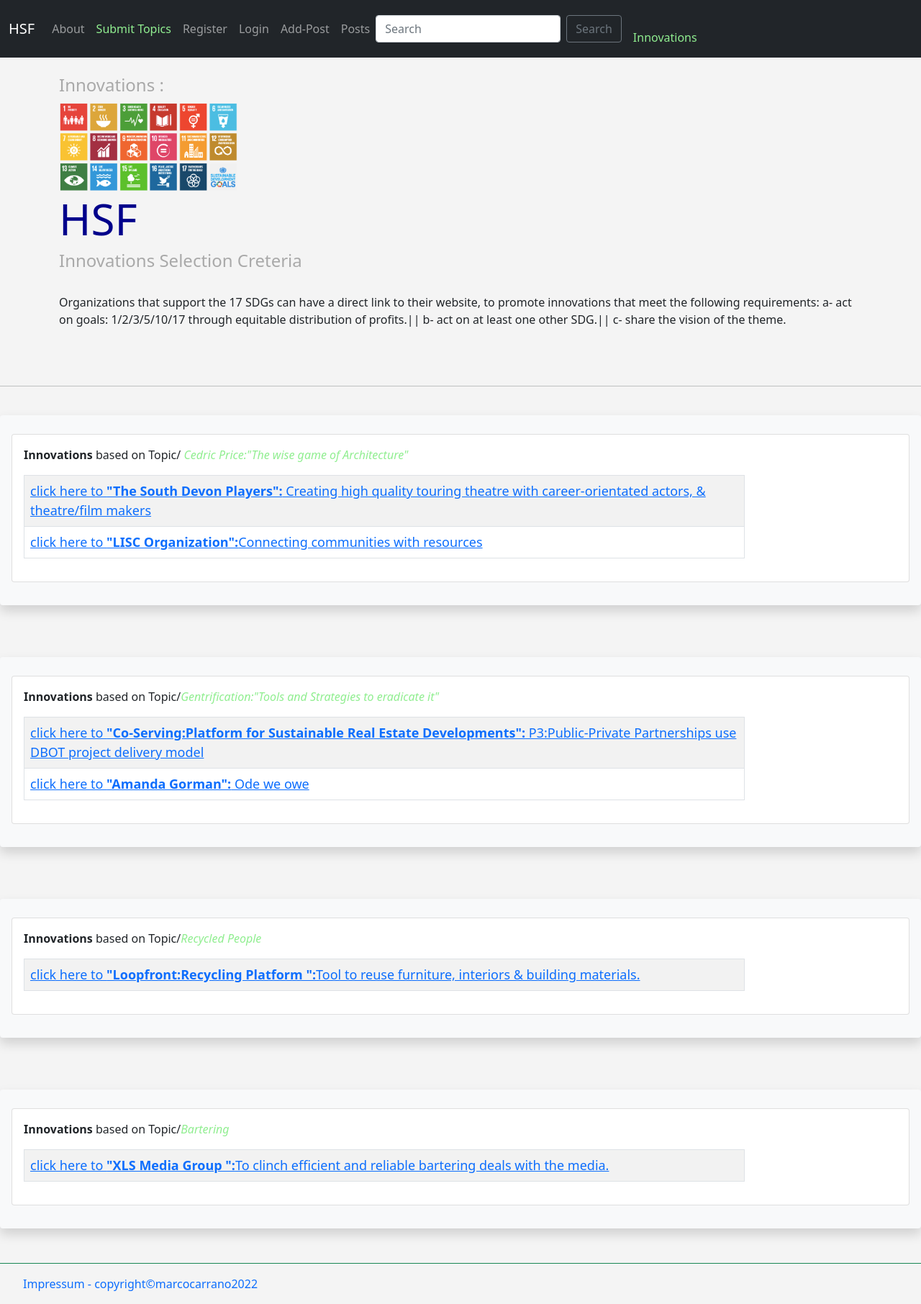
After one commit to marco872/hsf, a Flask app: page /products in a window 1280 px wide. The commit adds this page. Shown: the whole page at 72% size. Run offline with Flask 2, Linux system fonts and the light colour scheme; some libraries are stand-ins or nearby versions.

Commit message:
final setting

```diff
--- a/app.py
+++ b/app.py
@@ -20,6 +20,7 @@
 #from flaskext.mysql import MySQL
 
 app = Flask(__name__)
+#app.run(use_reloader=True)
 #app.config["DEBUG"] = True
 #mysql = MySQL()
 #app.config['MYSQL_DATABASE_USER'] = 'marco873'
@@ -205,6 +206,16 @@
 	return render_template("about.html")
 
 #+++++++++++++++++++++++++++++++++++++++++++++++++++++++++++++++++++++++++++++
+@app.route('/impressum')
+def impressum():
+	return render_template("impressum.html")
+
+#+++++++++++++++++++++++++++++++++++++++++++++++++++++++++++++++++++++++++++++
+@app.route('/products')
+def products():
+	return render_template("products.html")
+
+#+++++++++++++++++++++++++++++++++++++++++++++++++++++++++++++++++++++++++++++
 #STEP-3:
 @app.route('/viewer/add', methods=['GET','POST'])
 def add_viewer():
@@ -282,13 +293,14 @@
 	return render_template("add_post.html", form=form)
 #++++++++++++++++++++++++++++++++++++++++++++++++++++++++++++++++++++++++++++++++++
 @app.route('/posts')
-@ login_required
+#@ login_required
 def posts():
 	posts = Posts.query.order_by(Posts.date_posted)
 	return render_template("posts.html", posts=posts)
 #+++++++++++++++++++++++++++++++++++++++++++++++++++++++++++++++++++++++++++++++++++
+
 @app.route('/posts/<int:id>')
-@ login_required
+#@ login_required
 def post(id):
 	post = Posts.query.get_or_404(id)
 	return render_template('post.html', post=post)
--- a/templates/about.html
+++ b/templates/about.html
@@ -10,11 +10,11 @@
 	<br/>
 	<hr/><br/>
 	<u><h5> Who We Are:</h5></u>
-	<p> We are ordinary people, those who believe in UNESCO's 17 Sustainable Development Goals to improve their lives. We advocate holistic action to challenge current social inequality, climate change and poverty. We want to build a greener and more just world to give back to our planet what we have unfairly taken from it over the past hundred years.</p>
+	<p> We are ordinary people,  who believe that UNESCO's 17 Sustainable Development Goals will improve our lives. We advocate holistic action to challenge current social inequality, climate change and poverty. We want to build a greener and more just world to give back to our planet what we have unfairly taken from it over the past hundred years.</p>
 	<br/><br/>
 	<hr/><br/>
 	<u><h5> What do we do:</h5></u>
-	<p>Is a global change in our lifestyle too innovative a topic to discuss? Perhaps for some it is, but they are the ones who consider it unproductive, not us. Most of us know that imagining more produces positive results. As a result, new companies with 360-degree sustainable innovative programs are the ones that win in the marketplace. Consequently, it is the more conservative business approaches that need to be transformed, and <strong><em>this open source platform aims to introduce these emerging holistic concepts.</em></strong></p>
+	<p>Is a global change in our lifestyle too abstract a topic to discuss?. Most of us know that imagining better human behavior toward nature produces positive results. In fact, companies with well-rounded sustainable programs are the ones that win in the marketplace. Consequently, it is the more conservative corporate approaches that need to be transformed.  This open-source platform aims to introduce  emerging holistic concepts and innovations.</p>
 	<br/><br/>
 	<hr/><br/>
 
--- a/templates/add_viewer.html
+++ b/templates/add_viewer.html
@@ -18,16 +18,17 @@
 {% if name  %}
 	<h1>Viewer Added!</h1>
 	<br/><br/><br/>
+
 	<table class="table table-hover table-bordered table-striped">
 	{% for our_viewer in our_viewers %}
 		<tr>
 		<td>{{ our_viewer.id }}.<a href="{{ url_for('update', id=our_viewer.id)}}">
 		{{ our_viewer.name }}</a>-{{ our_viewer.profession }}-{{ our_viewer.email }}-
-		<a href="{{ url_for('delete', id=our_viewer.id)}}">Delete</a>
 		</tr>
 	{% endfor %}
 </table>
 {% else %}
+
 	<h1>Viewer List:</h1>
 	<br/>
 <div class="shadow p-3 mb-5 bg-light rounded ">
@@ -68,6 +69,7 @@
 		{{ form.submit(
 		class="btn btn-secondary") }}
 	</form>
+
 </div>
 <br/><br/>
 
--- a/templates/base.html
+++ b/templates/base.html
@@ -28,6 +28,7 @@
     <!-- Optional JavaScript; choose one of the two! -->
 
     <!-- Option 1: Bootstrap Bundle with Popper -->
+
     <script src="https://cdn.jsdelivr.net/npm/bootstrap@5.1.0/dist/js/bootstrap.bundle.min.js" integrity="sha384-U1DAWAznBHeqEIlVSCgzq+c9gqGAJn5c/t99JyeKa9xxaYpSvHU5awsuZVVFIhvj" crossorigin="anonymous"></script>
 
     <!-- Option 2: Separate Popper and Bootstrap JS -->
@@ -36,4 +37,6 @@
     <script src="https://cdn.jsdelivr.net/npm/bootstrap@5.1.0/dist/js/bootstrap.min.js" integrity="sha384-cn7l7gDp0eyniUwwAZgrzD06kc/tftFf19TOAs2zVinnD/C7E91j9yyk5//jjpt/" crossorigin="anonymous"></script>
     -->
   </body>
+
+  <div class="card-footer bg-transparent border-success"><a class="nav-link" href="{{ url_for('impressum')}}">Impressum - copyright&copy;marcocarrano2022</a></div>
 </html>
--- a/templates/navbar.html
+++ b/templates/navbar.html
@@ -1,7 +1,7 @@
 <nav class="navbar navbar-expand-lg navbar-dark bg-dark">
   <div class = "container-fluid">
     <a class="navbar-brand" href="{{ url_for('index') }}">HSF</a>
-    <button class="navbar-toggler" type="button" data-toggle="collapse" data-target="#navbarSupportedContent" aria-controls="navbarSupportedContent" aria-expanded="false" aria-label="Toggle navigation">
+    <button class="navbar-toggler" type="button" data-bs-toggle="collapse" data-bs-target="#navbarSupportedContent" aria-controls="navbarSupportedContent" aria-expanded="false" aria-label="Toggle navigation">
       <span class="navbar-toggler-icon"></span>
     </button>
 
@@ -11,7 +11,7 @@
               <a class="nav-link" href="{{ url_for('about')}}">About</a>
           </li>
         <li class="nav-item">
-              <a class="nav-link" href="{{ url_for('topic')}}">Topic</a>
+              <a class="nav-link" href="{{ url_for('topic')}}"style="color:lightgreen">Submit Topics</a>
           </li>
 
 
@@ -53,6 +53,12 @@
         <input class="form-control me-2" type="search" placeholder="Search" aria-label="Search", name="searched">
         <button class="btn btn-outline-secondary" type="submit">Search</button>
       </form>
+
+
+
+      <li class="nav-item">
+            <a class="nav-link" href="{{ url_for('products')}}" style="color:lightgreen">Innovations</a>
+          </li>
     </div>
   </div>
 </nav>
--- /dev/null
+++ b/templates/products.html
@@ -0,0 +1,113 @@
+{% extends 'base.html' %}
+
+{% block content %}
+	<div class="container-xl"></div>
+
+	<h4 style="color: darkgrey"> Innovations :</h4>
+			<img src="{{ url_for('static', filename='images/sdg.png') }}" width="250" align="center">
+			<h1>HSF</h1>
+	<h4 style="color: darkgrey"> Innovations Selection Creteria </h4>
+	<br/>
+	<p> Organizations that support the 17 SDGs can have a direct link to their website, to promote innovations that meet the following requirements:
+a- act on goals: 1/2/3/5/10/17 through equitable distribution of profits.||
+b- act on at least one other SDG.||
+c- share the vision of the theme.</p>
+	<br/><br/>
+
+
+
+</div>
+<hr/><br/>
+<div class="shadow p-3 mb-5 bg-light rounded ">
+<div class="card mb-3" style="margin-top:10px">
+	<div class="row no-gutters">
+
+		<div class="col-md-10">
+			<div class="card-body" >
+				<table class="table table-hover table-bordered table-striped">
+					<p class="card-text" >
+					 <strong>Innovations</strong> based on Topic/<em style="color: lightgreen"> Cedric Price:"The wise game of Architecture"</em></p>
+						<tr>
+							<td><a href="https://www.southdevonplayers.com/"style="font-size:large;"
+              					>click here to <strong>"The South Devon Players":</strong> Creating high quality touring theatre with career-orientated actors, & theatre/film makers</a>
+						</tr>
+						<tr>
+							<td><a href="https://www.lisc.org/"style="font-size:large;"
+              					>click here to <strong>"LISC Organization":</strong>Connecting communities with resources </a>
+						</tr>
+				</table>
+			</div>
+		</div>
+	</div>
+</div>
+</div>
+<br/>
+
+<div class="shadow p-3 mb-5 bg-light rounded ">
+<div class="card mb-3" style="margin-top:10px">
+	<div class="row no-gutters">
+
+		<div class="col-md-10">
+			<div class="card-body" >
+				<table class="table table-hover table-bordered table-striped">
+					<p class="card-text" >
+					 <strong>Innovations</strong> based on Topic/<em style="color: lightgreen">Gentrification:"Tools and Strategies to eradicate it"</em></p>
+						<tr>
+							<td><a href="https://co-serving.herokuapp.com/"style="font-size:large;"
+              					>click here to <strong>"Co-Serving:Platform for Sustainable Real Estate Developments":</strong> P3:Public-Private Partnerships use DBOT project delivery model</a>
+						</tr>
+						<tr>
+							<td><a href="https://www.newslooks.com/amanda-gorman-un-poem-an-ode-we-owe/"style="font-size:large;"
+              					>click here to <strong>"Amanda Gorman":</strong> Ode we owe</a>
+						</tr>
+				</table>
+			</div>
+		</div>
+	</div>
+</div>
+</div>
+<br/>
+<div class="shadow p-3 mb-5 bg-light rounded ">
+<div class="card mb-3" style="margin-top:10px">
+	<div class="row no-gutters">
+
+		<div class="col-md-10">
+			<div class="card-body" >
+				<table class="table table-hover table-bordered table-striped">
+					<p class="card-text" >
+					 <strong>Innovations</strong> based on Topic/<em style="color: lightgreen">Recycled People</em></p>
+						<tr>
+							<td><a href="https://www.loopfront.com/"style="font-size:large;"
+              					>click here to <strong>"Loopfront:Recycling Platform ":</strong>Tool to reuse furniture, interiors & building materials.</a>
+						</tr>
+
+				</table>
+			</div>
+		</div>
+	</div>
+</div>
+</div>
+<br/>
+<div class="shadow p-3 mb-5 bg-light rounded ">
+<div class="card mb-3" style="margin-top:10px">
+	<div class="row no-gutters">
+
+		<div class="col-md-10">
+			<div class="card-body" >
+				<table class="table table-hover table-bordered table-striped">
+					<p class="card-text" >
+					 <strong>Innovations</strong> based on Topic/<em style="color: lightgreen">Bartering</em></p>
+						<tr>
+							<td><a href="https://xls-group.com/"style="font-size:large;"
+              					>click here to <strong>"XLS Media Group ":</strong>To clinch efficient and reliable bartering deals with the media.</a>
+						</tr>
+
+				</table>
+			</div>
+		</div>
+	</div>
+</div>
+</div>
+
+
+{% endblock %}
```
Also changed, not shown: templates/impressum.html (added, +16 -0 lines), templates/index.html (+6 -6 lines), templates/post.html (+7 -4 lines), static/images/sdg.png (added), 1 other file.
